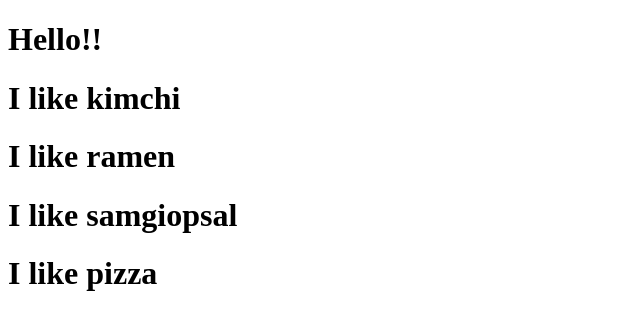
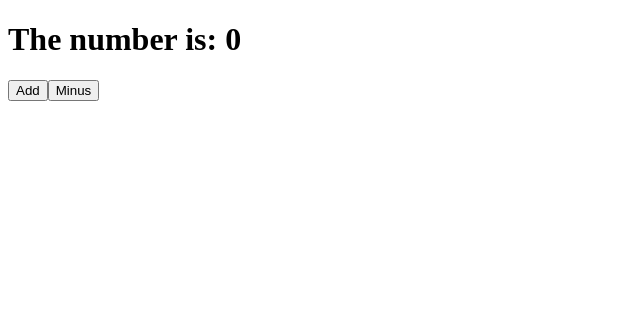
Before and after one commit to Ohyaelim/movie_app_oyl, a React (Create React App) app: page / in a window 1280 px wide. Shown: the top 330 px of the page, without its empty margins (0-640 px from the left). Built offline with nearby package versions, Linux system fonts and the light colour scheme.

Commit message:
#3.0 Class Components and State

```diff
--- a/package.json
+++ b/package.json
@@ -6,6 +6,7 @@
     "@testing-library/jest-dom": "^5.11.9",
     "@testing-library/react": "^11.2.3",
     "@testing-library/user-event": "^12.6.0",
+    "prop-types": "^15.7.2",
     "react": "^17.0.1",
     "react-dom": "^17.0.1",
     "react-scripts": "4.0.1",
--- a/src/App.js
+++ b/src/App.js
@@ -1,17 +1,24 @@
-function Food({fav}){
-  return <h1>I like {fav}</h1>;
-}
+import React from "react";
 
-function App() {
-  return (
-    <div>
-      <h1>Hello!!</h1>
-      <Food  fav="kimchi"  />
-      <Food  fav="ramen"  />
-      <Food  fav="samgiopsal"  />
-      <Food  fav="pizza"  />
-    </div>
-  );
+class App extends React.Component{
+  state={
+    count: 0
+  };
+  add = () => {
+    console.log("add");
+  };
+  minus = () => {
+    console.log("minus");
+  };
+   render(){
+     return (
+       <div>
+         <h1>The number is: {this.state.count}</h1>
+         <button onClick={this.add}>Add</button>
+         <button onClick={this.minus}>Minus</button>
+       </div>
+     );
+   }
 }
 
 export default App;
```
Also changed, not shown: 1 other file (tests, documents, lock files or other folders).
